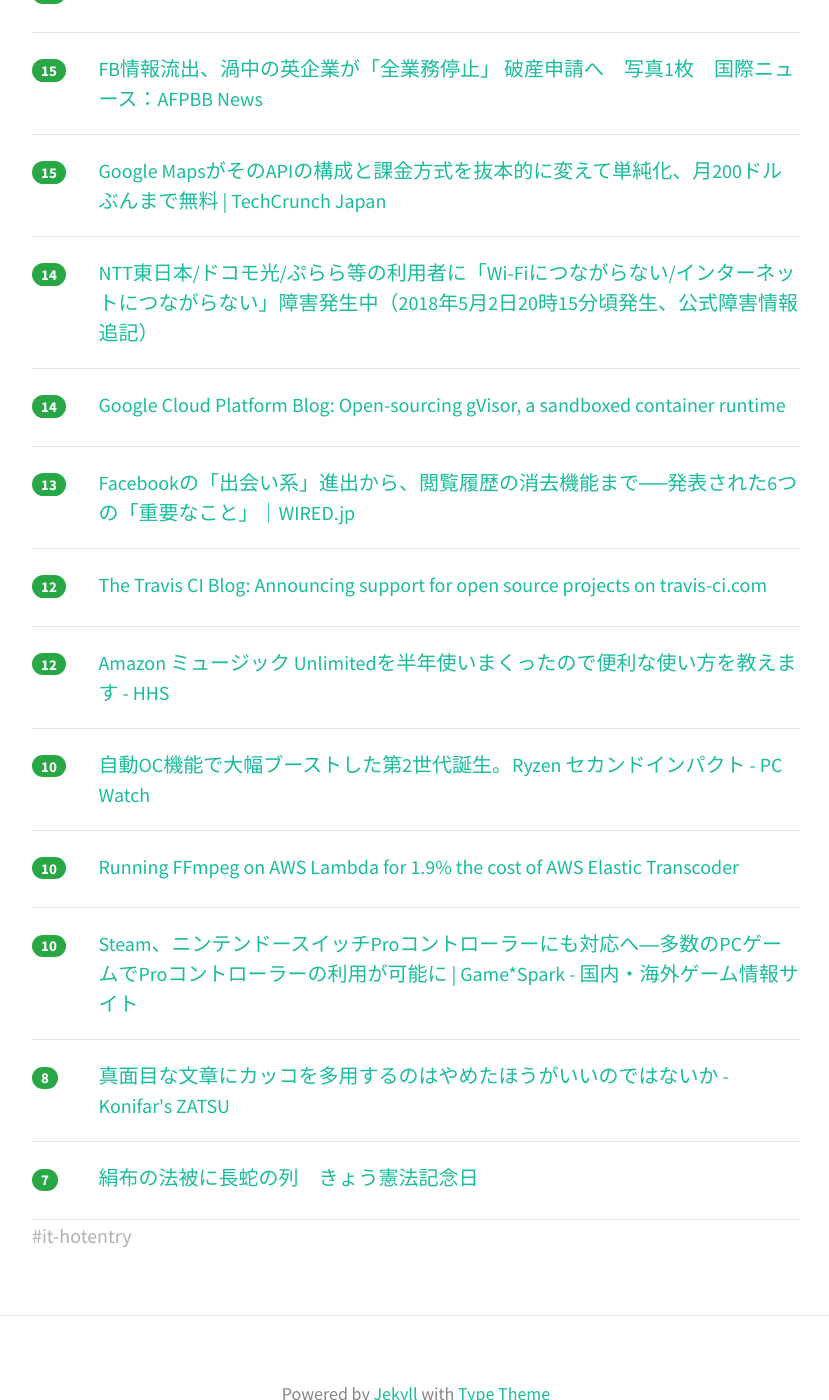
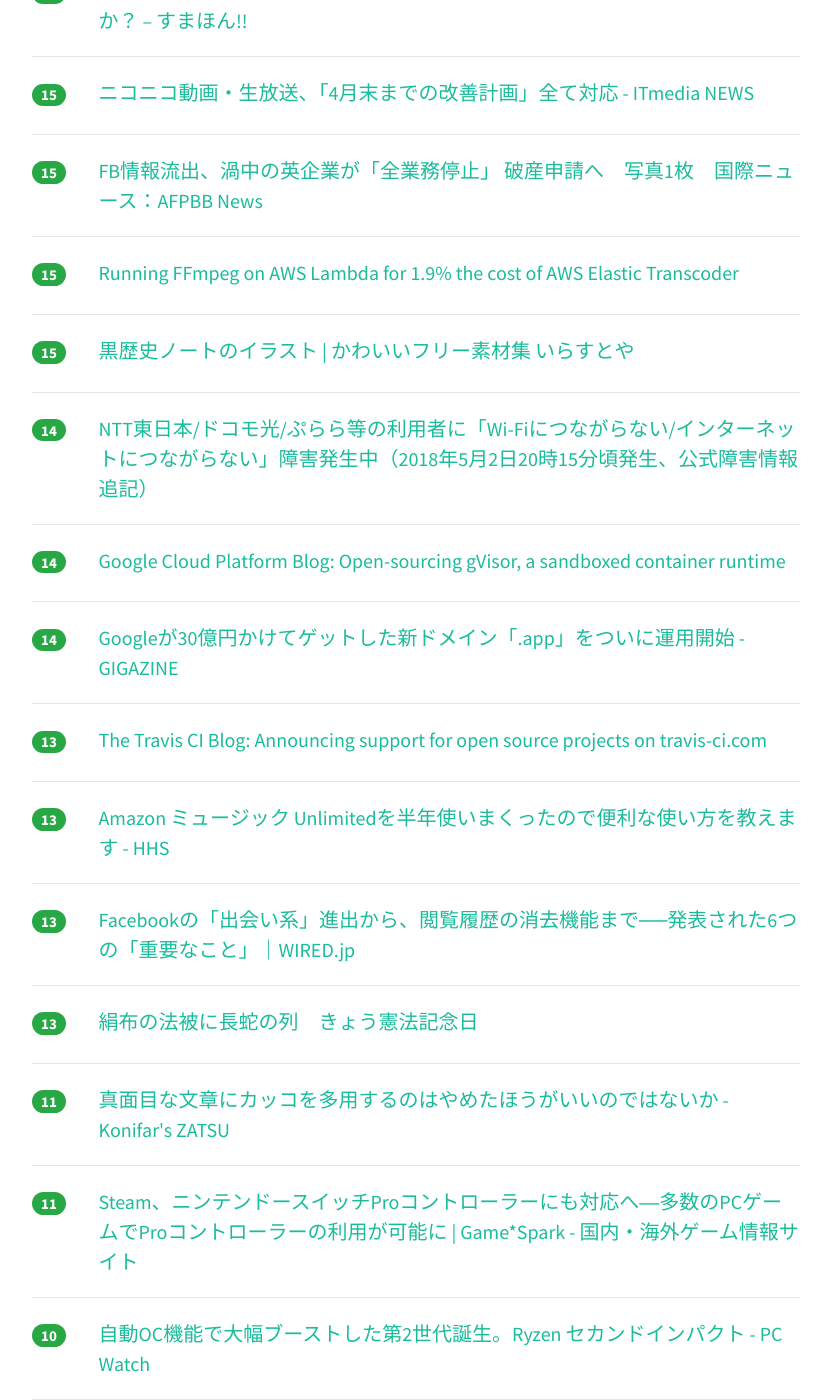
Before and after one commit to yatta47/hatena-matome-site, a Jekyll site: the page built from _posts/2018-05-03-hatena.md, in a window 1280 px wide and 1400 px high, scrolled down 3037 px. Shown: the whole window, without its empty margins (224-1053 px from the left). Built offline with Jekyll 4.4.1, drawn with Linux system fonts in a browser that asks for light colours; nearby versions of some CDN libraries; some of the changed text lies outside the part shown.

Commit message:
Updated 2018-05-03

```diff
--- a/_posts/2018-05-03-hatena.md
+++ b/_posts/2018-05-03-hatena.md
@@ -1,39 +1,44 @@
 ---
 layout: post
 title:  "2018-05-03 はてぶIT"
-date:   2018-05-03 17:03:29
+date:   2018-05-03 18:03:21
 tags: [it-hotentry]
 ---
-42 件のデータあり
+45 件のデータあり
 
 <hr><div class="row">
-<div class="col-1"><span class="badge badge-pill badge-success h2">409</span></div>
+<div class="col-1"><span class="badge badge-pill badge-success h2">460</span></div>
 <div class="col-11"><a href='https://sairu.co.jp/doernote/0034' target='_blank'>キーエンスのWebマーケティングが凄すぎるので、解説してみた | DOER NOTE</a></div>
 </div>
 <hr>
 <div class="row">
-<div class="col-1"><span class="badge badge-pill badge-success h2">166</span></div>
+<div class="col-1"><span class="badge badge-pill badge-success h2">173</span></div>
 <div class="col-11"><a href='https://anond.hatelabo.jp/20180502164021' target='_blank'>マクドナルド高すぎ</a></div>
 </div>
 <hr>
 <div class="row">
-<div class="col-1"><span class="badge badge-pill badge-success h2">113</span></div>
+<div class="col-1"><span class="badge badge-pill badge-success h2">125</span></div>
 <div class="col-11"><a href='http://mizchi.hatenablog.com/entry/2018/05/03/001502' target='_blank'>30歳になった - mizchi's blog</a></div>
 </div>
 <hr>
 <div class="row">
-<div class="col-1"><span class="badge badge-pill badge-success h2">110</span></div>
+<div class="col-1"><span class="badge badge-pill badge-success h2">125</span></div>
 <div class="col-11"><a href='https://iphone-mania.jp/news-210969/' target='_blank'>減額のはずなのに！Apple、iPhoneのバッテリー交換希望者に3万円以上請求 - iPhone Mania</a></div>
 </div>
 <hr>
 <div class="row">
-<div class="col-1"><span class="badge badge-pill badge-success h2">70</span></div>
+<div class="col-1"><span class="badge badge-pill badge-success h2">85</span></div>
+<div class="col-11"><a href='https://cpplover.blogspot.com/2018/05/llvm5llvmsjw.html' target='_blank'>本の虫: LLVMで5番目に貢献の多い開発者、LLVMの最近のSJW運動に反対して開発をやめると表明</a></div>
+</div>
+<hr>
+<div class="row">
+<div class="col-1"><span class="badge badge-pill badge-success h2">80</span></div>
 <div class="col-11"><a href='https://www.asahi.com/articles/ASL4P64P5L4POIPE016.html' target='_blank'>１７歳のツイートに賛否殺到　「政権擁護じゃないのに」：朝日新聞デジタル</a></div>
 </div>
 <hr>
 <div class="row">
-<div class="col-1"><span class="badge badge-pill badge-success h2">69</span></div>
-<div class="col-11"><a href='https://cpplover.blogspot.com/2018/05/llvm5llvmsjw.html' target='_blank'>本の虫: LLVMで5番目に貢献の多い開発者、LLVMの最近のSJW運動に反対して開発をやめると表明</a></div>
+<div class="col-1"><span class="badge badge-pill badge-success h2">67</span></div>
+<div class="col-11"><a href='http://jp.automaton.am/articles/newsjp/20180503-67176/' target='_blank'>『PUBG』開発元、制作初期メンバー全員に最大5億円のボーナスを支給へ。昨年入社した社員にも平均300万円支給 | AUTOMATON</a></div>
 </div>
 <hr>
 <div class="row">
@@ -52,18 +57,13 @@ tags: [it-hotentry]
 </div>
 <hr>
 <div class="row">
-<div class="col-1"><span class="badge badge-pill badge-success h2">42</span></div>
-<div class="col-11"><a href='https://blog.masuqat.net/2018/03/31/react-typescript-toolchain-2018-spring/' target='_blank'>React を TypeScript で使う際のツール考察 2018 春 | La Verda Luno</a></div>
-</div>
-<hr>
-<div class="row">
-<div class="col-1"><span class="badge badge-pill badge-success h2">41</span></div>
+<div class="col-1"><span class="badge badge-pill badge-success h2">44</span></div>
 <div class="col-11"><a href='http://www.asuka-xp.com/paypal-me-start.html' target='_blank'>うわっ、画期的！お金を個人→個人へ、自分のURLで請求・送金できる「PayPal Me」がスタート！ : め〜んずスタジオ</a></div>
 </div>
 <hr>
 <div class="row">
-<div class="col-1"><span class="badge badge-pill badge-success h2">41</span></div>
-<div class="col-11"><a href='http://jp.automaton.am/articles/newsjp/20180503-67176/' target='_blank'>『PUBG』開発元、制作初期メンバー全員に最大5億円のボーナスを支給へ。昨年入社した社員にも平均300万円支給 | AUTOMATON</a></div>
+<div class="col-1"><span class="badge badge-pill badge-success h2">42</span></div>
+<div class="col-11"><a href='https://blog.masuqat.net/2018/03/31/react-typescript-toolchain-2018-spring/' target='_blank'>React を TypeScript で使う際のツール考察 2018 春 | La Verda Luno</a></div>
 </div>
 <hr>
 <div class="row">
@@ -72,13 +72,13 @@ tags: [it-hotentry]
 </div>
 <hr>
 <div class="row">
-<div class="col-1"><span class="badge badge-pill badge-success h2">32</span></div>
-<div class="col-11"><a href='http://jp.automaton.am/articles/newsjp/20180502-67136/' target='_blank'>任天堂非公認のドックを使用してNintendo Switchが動作不能に。セーブデータを失った被害者がメーカーを相手取り裁判を起こす | AUTOMATON</a></div>
+<div class="col-1"><span class="badge badge-pill badge-success h2">35</span></div>
+<div class="col-11"><a href='https://sonymemo.hateblo.jp/entry/2018/05/02/120000' target='_blank'>MIDIコントローラ(BEHRINGER X-Touch mini)を使って Lightroomで写真を爆速編集！ - $*nymemo</a></div>
 </div>
 <hr>
 <div class="row">
 <div class="col-1"><span class="badge badge-pill badge-success h2">32</span></div>
-<div class="col-11"><a href='https://sonymemo.hateblo.jp/entry/2018/05/02/120000' target='_blank'>MIDIコントローラ(BEHRINGER X-Touch mini)を使って Lightroomで写真を爆速編集！ - $*nymemo</a></div>
+<div class="col-11"><a href='http://jp.automaton.am/articles/newsjp/20180502-67136/' target='_blank'>任天堂非公認のドックを使用してNintendo Switchが動作不能に。セーブデータを失った被害者がメーカーを相手取り裁判を起こす | AUTOMATON</a></div>
 </div>
 <hr>
 <div class="row">
@@ -92,6 +92,11 @@ tags: [it-hotentry]
 </div>
 <hr>
 <div class="row">
+<div class="col-1"><span class="badge badge-pill badge-success h2">28</span></div>
+<div class="col-11"><a href='http://blog.aidemy.net/entry/2018/05/02/230322' target='_blank'>大公開！初心者でもわかるAidemy社内インフラの全容 - Aidemy Tech Blog</a></div>
+</div>
+<hr>
+<div class="row">
 <div class="col-1"><span class="badge badge-pill badge-success h2">27</span></div>
 <div class="col-11"><a href='https://togetter.com/li/1223454' target='_blank'>手首切るくらいなら筋トレしろ！その理由が斜め上「考え方ゴリラ」「圧倒的ポジティブ自傷行為」 - Togetter</a></div>
 </div>
@@ -102,7 +107,12 @@ tags: [it-hotentry]
 </div>
 <hr>
 <div class="row">
-<div class="col-1"><span class="badge badge-pill badge-success h2">23</span></div>
+<div class="col-1"><span class="badge badge-pill badge-success h2">26</span></div>
+<div class="col-11"><a href='https://note.mu/tsumujikaze/n/n8b5f9cfec2c9' target='_blank'>なぜモダンなプロダクトチームによるリーンなプロダクト開発が必要なのか｜川嶋一矢@メルペイPM｜note</a></div>
+</div>
+<hr>
+<div class="row">
+<div class="col-1"><span class="badge badge-pill badge-success h2">24</span></div>
 <div class="col-11"><a href='http://www.itmedia.co.jp/enterprise/articles/1805/02/news051.html' target='_blank'>もはやOSは収益源ではない　Microsoftが目指す「脱」OSとは - ITmedia エンタープライズ</a></div>
 </div>
 <hr>
@@ -117,11 +127,6 @@ tags: [it-hotentry]
 </div>
 <hr>
 <div class="row">
-<div class="col-1"><span class="badge badge-pill badge-success h2">21</span></div>
-<div class="col-11"><a href='http://blog.aidemy.net/entry/2018/05/02/230322' target='_blank'>大公開！初心者でもわかるAidemy社内インフラの全容 - Aidemy Tech Blog</a></div>
-</div>
-<hr>
-<div class="row">
 <div class="col-1"><span class="badge badge-pill badge-success h2">19</span></div>
 <div class="col-11"><a href='http://www.itmedia.co.jp/business/articles/1805/02/news083.html' target='_blank'>「ダークウェブ」への危機感、企業で広がり (1/2) - ITmedia ビジネスオンライン</a></div>
 </div>
@@ -132,13 +137,13 @@ tags: [it-hotentry]
 </div>
 <hr>
 <div class="row">
-<div class="col-1"><span class="badge badge-pill badge-success h2">18</span></div>
-<div class="col-11"><a href='https://note.mu/tsumujikaze/n/n8b5f9cfec2c9' target='_blank'>なぜモダンなプロダクトチームによるリーンなプロダクト開発が必要なのか｜川嶋一矢@メルペイPM｜note</a></div>
+<div class="col-1"><span class="badge badge-pill badge-success h2">19</span></div>
+<div class="col-11"><a href='https://booth.pm/topics/mach_digital_paperback' target='_blank'>マッハ新書を読もう！ - BOOTH</a></div>
 </div>
 <hr>
 <div class="row">
-<div class="col-1"><span class="badge badge-pill badge-success h2">17</span></div>
-<div class="col-11"><a href='https://booth.pm/topics/mach_digital_paperback' target='_blank'>マッハ新書を読もう！ - BOOTH</a></div>
+<div class="col-1"><span class="badge badge-pill badge-success h2">19</span></div>
+<div class="col-11"><a href='https://jp.techcrunch.com/2018/05/03/2018-05-02-google-revamps-its-google-maps-developer-platform/' target='_blank'>Google MapsがそのAPIの構成と課金方式を抜本的に変えて単純化、月200ドルぶんまで無料 | TechCrunch Japan</a></div>
 </div>
 <hr>
 <div class="row">
@@ -163,7 +168,12 @@ tags: [it-hotentry]
 <hr>
 <div class="row">
 <div class="col-1"><span class="badge badge-pill badge-success h2">15</span></div>
-<div class="col-11"><a href='https://jp.techcrunch.com/2018/05/03/2018-05-02-google-revamps-its-google-maps-developer-platform/' target='_blank'>Google MapsがそのAPIの構成と課金方式を抜本的に変えて単純化、月200ドルぶんまで無料 | TechCrunch Japan</a></div>
+<div class="col-11"><a href='https://intoli.com/blog/transcoding-on-aws-lambda/' target='_blank'>Running FFmpeg on AWS Lambda for 1.9% the cost of AWS Elastic Transcoder</a></div>
+</div>
+<hr>
+<div class="row">
+<div class="col-1"><span class="badge badge-pill badge-success h2">15</span></div>
+<div class="col-11"><a href='https://www.irasutoya.com/2018/05/blog-post_52.html' target='_blank'>黒歴史ノートのイラスト | かわいいフリー素材集 いらすとや</a></div>
 </div>
 <hr>
 <div class="row">
@@ -177,18 +187,38 @@ tags: [it-hotentry]
 </div>
 <hr>
 <div class="row">
+<div class="col-1"><span class="badge badge-pill badge-success h2">14</span></div>
+<div class="col-11"><a href='https://gigazine.net/news/20180502-google-domain-app/' target='_blank'>Googleが30億円かけてゲットした新ドメイン「.app」をついに運用開始 - GIGAZINE</a></div>
+</div>
+<hr>
+<div class="row">
+<div class="col-1"><span class="badge badge-pill badge-success h2">13</span></div>
+<div class="col-11"><a href='https://blog.travis-ci.com/2018-05-02-open-source-projects-on-travis-ci-com-with-github-apps' target='_blank'>The Travis CI Blog: Announcing support for open source projects on travis-ci.com</a></div>
+</div>
+<hr>
+<div class="row">
+<div class="col-1"><span class="badge badge-pill badge-success h2">13</span></div>
+<div class="col-11"><a href='http://lonestar.hatenablog.com/entry/amazon-music-unlimited' target='_blank'>Amazon ミュージック Unlimitedを半年使いまくったので便利な使い方を教えます - HHS</a></div>
+</div>
+<hr>
+<div class="row">
 <div class="col-1"><span class="badge badge-pill badge-success h2">13</span></div>
 <div class="col-11"><a href='https://wired.jp/2018/05/02/facebook-announced-at-f8-2018/' target='_blank'>Facebookの「出会い系」進出から、閲覧履歴の消去機能まで──発表された6つの「重要なこと」｜WIRED.jp</a></div>
 </div>
 <hr>
 <div class="row">
-<div class="col-1"><span class="badge badge-pill badge-success h2">12</span></div>
-<div class="col-11"><a href='https://blog.travis-ci.com/2018-05-02-open-source-projects-on-travis-ci-com-with-github-apps' target='_blank'>The Travis CI Blog: Announcing support for open source projects on travis-ci.com</a></div>
+<div class="col-1"><span class="badge badge-pill badge-success h2">13</span></div>
+<div class="col-11"><a href='http://kyoko-np.net/2018050301.html' target='_blank'>絹布の法被に長蛇の列　きょう憲法記念日</a></div>
 </div>
 <hr>
 <div class="row">
-<div class="col-1"><span class="badge badge-pill badge-success h2">12</span></div>
-<div class="col-11"><a href='http://lonestar.hatenablog.com/entry/amazon-music-unlimited' target='_blank'>Amazon ミュージック Unlimitedを半年使いまくったので便利な使い方を教えます - HHS</a></div>
+<div class="col-1"><span class="badge badge-pill badge-success h2">11</span></div>
+<div class="col-11"><a href='http://konifar-zatsu.hatenadiary.jp/entry/2018/05/03/095711' target='_blank'>真面目な文章にカッコを多用するのはやめたほうがいいのではないか - Konifar's ZATSU</a></div>
+</div>
+<hr>
+<div class="row">
+<div class="col-1"><span class="badge badge-pill badge-success h2">11</span></div>
+<div class="col-11"><a href='https://www.gamespark.jp/article/2018/05/03/80507.html' target='_blank'>Steam、ニンテンドースイッチProコントローラーにも対応へ―多数のPCゲームでProコントローラーの利用が可能に | Game*Spark - 国内・海外ゲーム情報サイト</a></div>
 </div>
 <hr>
 <div class="row">
@@ -197,22 +227,7 @@ tags: [it-hotentry]
 </div>
 <hr>
 <div class="row">
-<div class="col-1"><span class="badge badge-pill badge-success h2">10</span></div>
-<div class="col-11"><a href='https://intoli.com/blog/transcoding-on-aws-lambda/' target='_blank'>Running FFmpeg on AWS Lambda for 1.9% the cost of AWS Elastic Transcoder</a></div>
+<div class="col-1"><span class="badge badge-pill badge-success h2">6</span></div>
+<div class="col-11"><a href='https://www.nokia.com/en_int/news/releases/2018/05/02/nokia-enters-into-exclusive-negotiations-for-the-sale-of-its-digital-health-business' target='_blank'>Nokia enters into exclusive negotiations for the sale of its Digital Health business | Nokia</a></div>
 </div>
 <hr>
-<div class="row">
-<div class="col-1"><span class="badge badge-pill badge-success h2">10</span></div>
-<div class="col-11"><a href='https://www.gamespark.jp/article/2018/05/03/80507.html' target='_blank'>Steam、ニンテンドースイッチProコントローラーにも対応へ―多数のPCゲームでProコントローラーの利用が可能に | Game*Spark - 国内・海外ゲーム情報サイト</a></div>
-</div>
-<hr>
-<div class="row">
-<div class="col-1"><span class="badge badge-pill badge-success h2">8</span></div>
-<div class="col-11"><a href='http://konifar-zatsu.hatenadiary.jp/entry/2018/05/03/095711' target='_blank'>真面目な文章にカッコを多用するのはやめたほうがいいのではないか - Konifar's ZATSU</a></div>
-</div>
-<hr>
-<div class="row">
-<div class="col-1"><span class="badge badge-pill badge-success h2">7</span></div>
-<div class="col-11"><a href='http://kyoko-np.net/2018050301.html' target='_blank'>絹布の法被に長蛇の列　きょう憲法記念日</a></div>
-</div>
-<hr>
```
